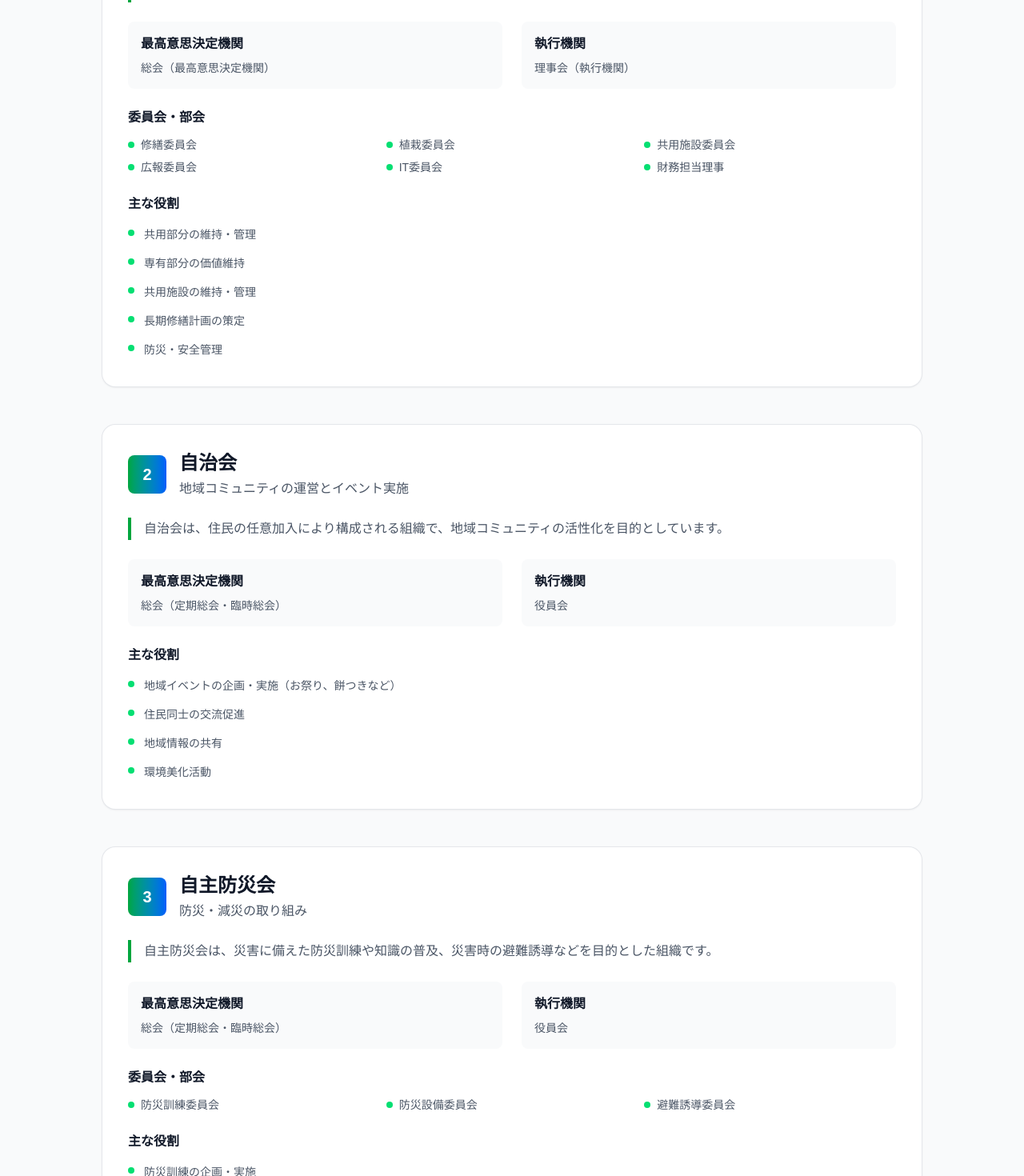
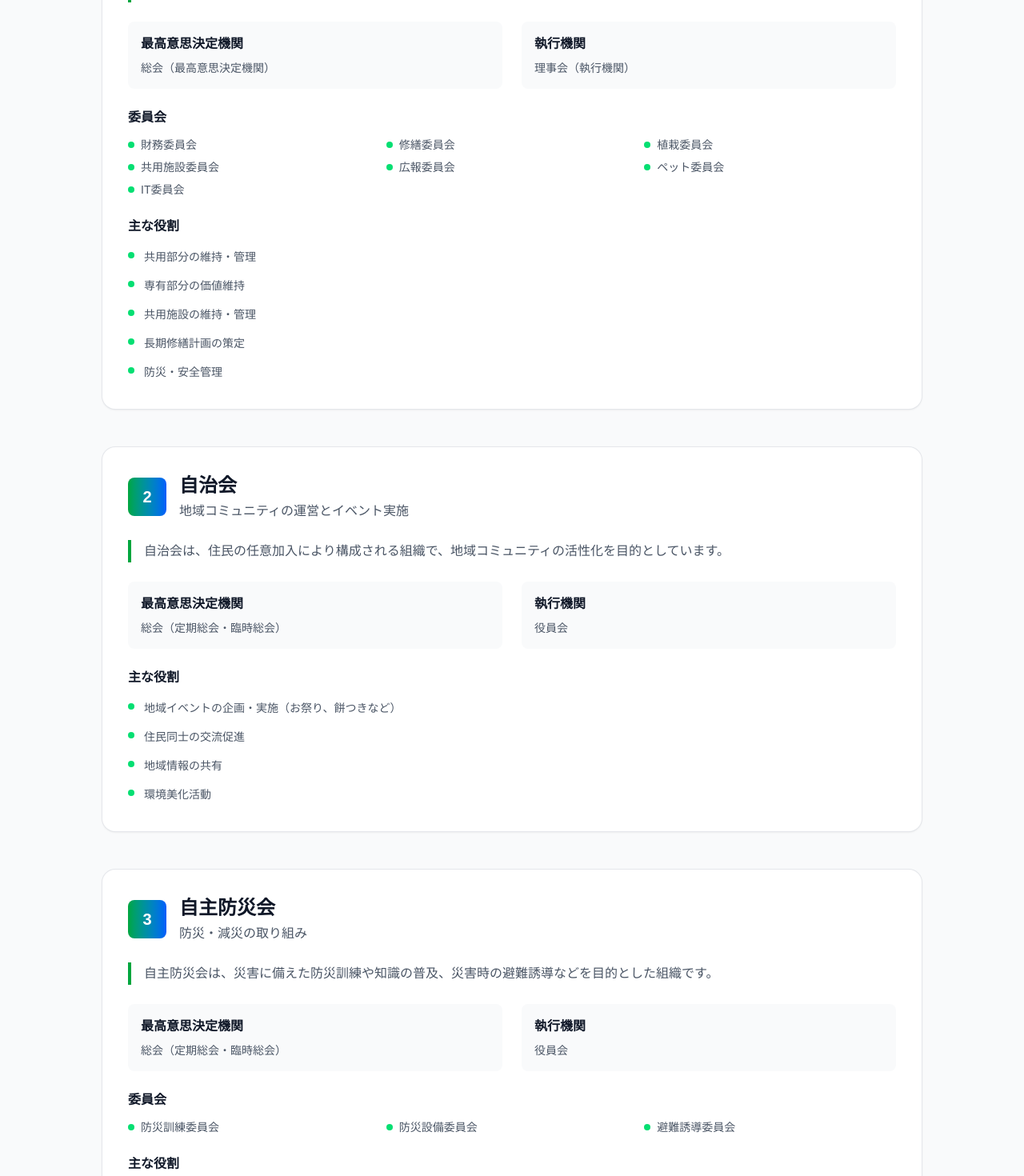
Before and after one commit to anorimura-miyosino/miyosino-web, a Next.js app: page /management in a window 1280 px wide. Shown: the part 3420-4890 px from the top of the page at 80% size. Built offline with nearby package versions, Linux system fonts and the light colour scheme.

Commit message:
fix: 委員会修正、問合せレイアウト修正

```diff
--- a/src/components/contact/ContactFormSection.tsx
+++ b/src/components/contact/ContactFormSection.tsx
@@ -127,7 +127,7 @@ export default function ContactFormSection() {
     turnstileToken;
 
   return (
-    <div className="bg-white rounded-2xl shadow-lg border-l-4 border-blue-500 p-8 lg:p-10 relative">
+    <div className="bg-white rounded-2xl shadow-lg border-2 border-blue-500 p-8 lg:p-10 relative">
       {/* セクション識別用のバッジ */}
       <div className="absolute top-4 right-4 bg-blue-100 text-blue-700 text-xs font-semibold px-3 py-1 rounded-full">
         フォーム
--- a/src/components/contact/PhoneContactSection.tsx
+++ b/src/components/contact/PhoneContactSection.tsx
@@ -28,7 +28,7 @@ export default function PhoneContactSection() {
   };
 
   return (
-    <div className="bg-white rounded-2xl shadow-lg border-l-4 border-green-600 p-8 lg:p-10 relative">
+    <div className="bg-white rounded-2xl shadow-lg border-2 border-green-600 p-8 lg:p-10 relative">
       {/* セクション識別用のバッジ */}
       <div className="absolute top-4 right-4 bg-green-100 text-green-700 text-xs font-semibold px-3 py-1 rounded-full">
         電話
--- a/src/components/management/OrganizationStructureSection.tsx
+++ b/src/components/management/OrganizationStructureSection.tsx
@@ -72,9 +72,7 @@ export function OrganizationStructureSection() {
                 {/* 委員会 */}
                 {org.structure.committees.length > 0 && (
                   <div>
-                    <h4 className="font-semibold text-gray-900 mb-3">
-                      委員会・部会
-                    </h4>
+                    <h4 className="font-semibold text-gray-900 mb-3">委員会</h4>
                     <ul className="grid grid-cols-2 md:grid-cols-3 gap-2">
                       {org.structure.committees.map((committee, cIndex) => (
                         <li key={cIndex} className="flex items-center gap-2">
--- a/src/components/management/data.ts
+++ b/src/components/management/data.ts
@@ -127,12 +127,13 @@ export const organizationStructureData = {
         mainOrg: '総会（最高意思決定機関）',
         execOrg: '理事会（執行機関）',
         committees: [
+          '財務委員会',
           '修繕委員会',
           '植栽委員会',
           '共用施設委員会',
           '広報委員会',
+          'ペット委員会',
           'IT委員会',
-          '財務担当理事',
         ],
       },
       responsibilities: [
@@ -203,8 +204,8 @@ export const organizationStructureData = {
     points: [
       '管理組合は建物・設備の管理を担い、自治会や街区班、自主防災会と連携して情報共有を行います。',
       '自治会はコミュニティ活動を実施し、管理組合や街区班、自主防災会と協力して住民同士の交流を深めます。',
+      '自主防災会は防災活動を実施し、管理組合や自治会、街区班と連携して災害に強いコミュニティを築きます。',
       '街区班は日常的な連絡を担い、管理組合や自治会、自主防災会からの情報を住民に伝達します。',
-      '自主防災会は防災活動を実施し、管理組合や自治会、街区班と連携して災害に強いコミュニティを築きます。',
     ],
   },
 };
@@ -247,6 +248,7 @@ export const organizationCompositionData = {
           '植栽委員会',
           '共用施設委員会',
           '広報委員会',
+          'ペット委員会',
           'IT委員会',
         ],
         officers: [
@@ -361,6 +363,15 @@ export const organizationCompositionData = {
             ],
           },
           {
+            role: '監事',
+            duties: [
+              '理事会の業務監査',
+              '会計監査',
+              '総会への監査報告',
+              '管理規約の遵守状況の確認',
+            ],
+          },
+          {
             role: '財務担当理事',
             duties: [
               '管理費の徴収管理',
@@ -369,6 +380,7 @@ export const organizationCompositionData = {
               '決算報告書の作成',
               '予算の作成と管理',
               '税務処理',
+              '財務委員会の運営',
             ],
           },
           {
@@ -382,22 +394,23 @@ export const organizationCompositionData = {
             ],
           },
           {
-            role: '設備担当理事',
+            role: '植栽担当理事',
             duties: [
-              'エレベーター、給排水設備、電気設備などの点検・管理',
-              '設備の更新計画の立案',
-              '設備業者との契約・調整',
-              '設備の故障対応',
+              '植栽の管理と維持',
+              '植栽計画の立案',
+              '植栽業者との契約・調整',
+              '季節に応じた植栽の手入れ',
+              '植栽委員会の運営',
             ],
           },
           {
-            role: '環境・施設担当理事',
+            role: '共用施設担当理事',
             duties: [
-              '共用部分の清掃管理',
-              '植栽の管理',
-              '駐車場・駐輪場の管理',
               '共用施設（集会所、会議室、公園など）の管理',
-              'ゴミ処理の管理',
+              '共用施設の利用調整',
+              '共用施設の清掃管理',
+              '共用施設の修繕・更新計画',
+              '共用施設委員会の運営',
             ],
           },
           {
@@ -411,12 +424,23 @@ export const organizationCompositionData = {
             ],
           },
           {
-            role: '監事',
+            role: 'ペット担当理事',
             duties: [
-              '理事会の業務監査',
-              '会計監査',
-              '総会への監査報告',
-              '管理規約の遵守状況の確認',
+              'ペット飼育に関する規約の管理',
+              'ペット関連の苦情対応',
+              'ペット飼育マナーの啓発',
+              'ペット関連の環境整備',
+              'ペット委員会の運営',
+            ],
+          },
+          {
+            role: 'IT担当理事',
+            duties: [
+              '管理組合のITシステムの管理',
+              'ホームページの技術的な運営',
+              'IT機器の管理・更新',
+              'デジタル化の推進',
+              'IT委員会の運営',
             ],
           },
         ],
@@ -789,12 +813,13 @@ export const organizationChartData = {
       title: '各種委員会',
       description: '特定の業務を専門的に担当する委員会',
       types: [
+        '財務委員会',
         '修繕委員会',
         '植栽委員会',
         '共用施設委員会',
         '広報委員会',
+        'ペット委員会',
         'IT委員会',
-        '財務担当理事',
       ],
     },
   },
```
